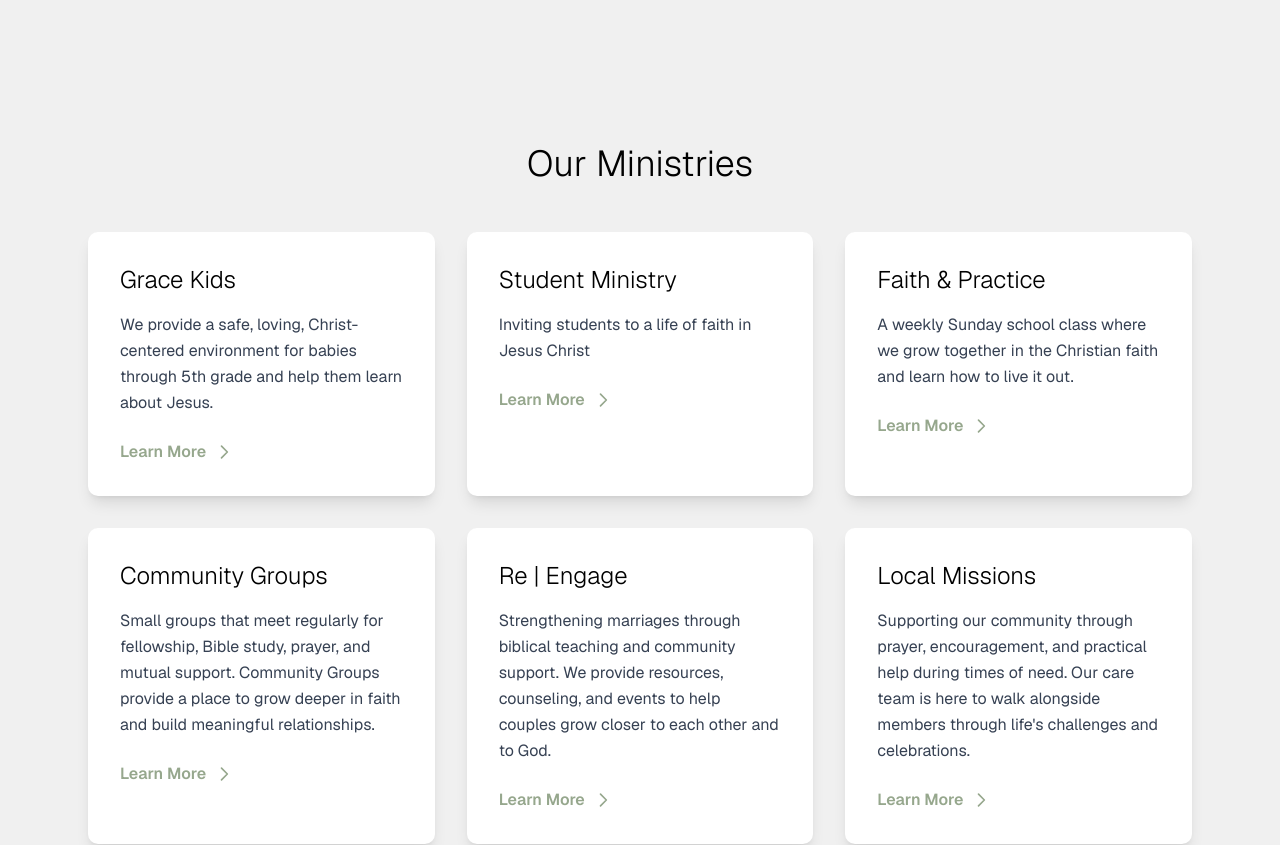
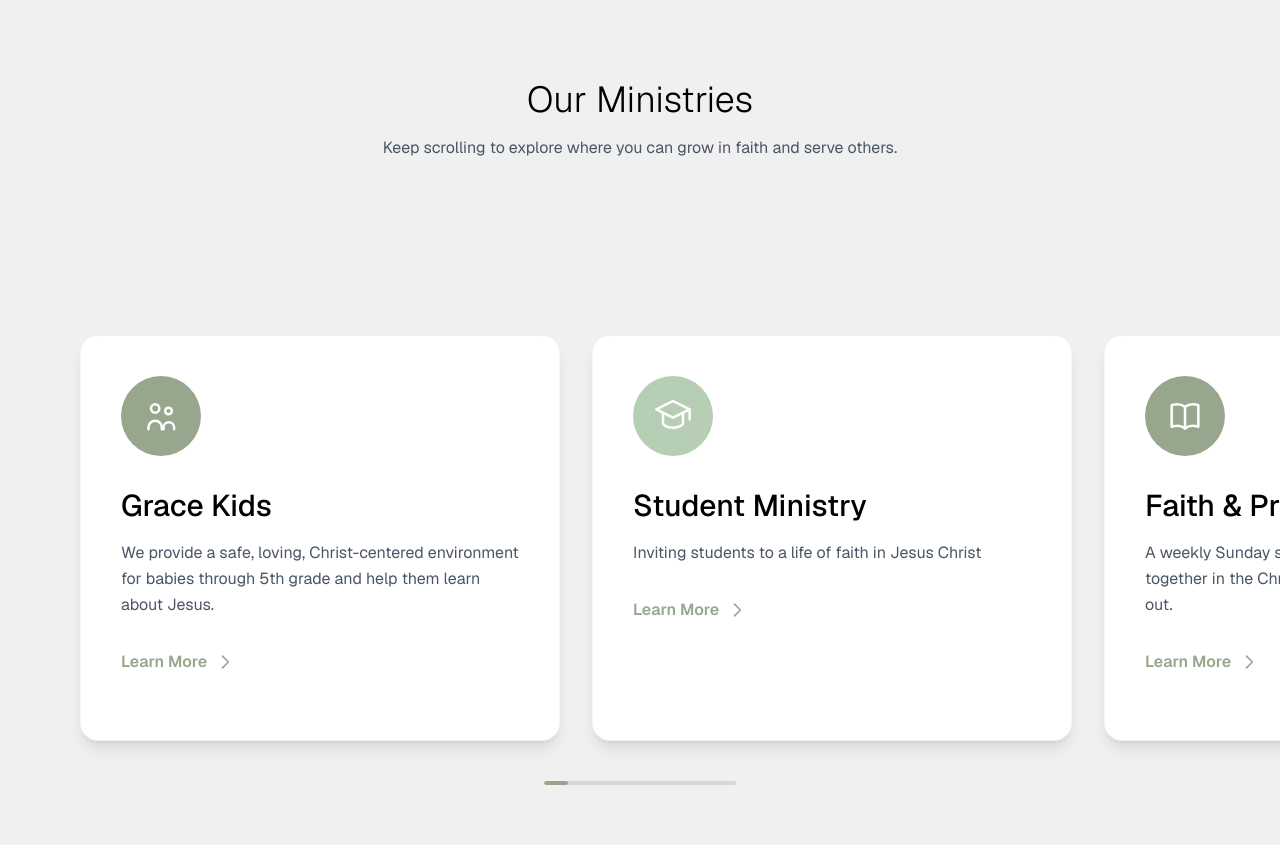
Before and after one commit to joshconverse/gota-site, a Next.js app: page /ministries in a window 1280 px wide. Shown: the part 800-1645 px from the top of the page. Built offline with nearby package versions, Linux system fonts and the light colour scheme.

Commit message:
feat(ministries): pinned scroll carousel with icons (#63)
Replace the ministries grid with a horizontal carousel where vertical
page scroll drives horizontal card movement (pinned/scroll-jacked, like
Apple product pages), plus hand-drawn line icons per ministry.

```diff
--- a/src/app/ministries/page.tsx
+++ b/src/app/ministries/page.tsx
@@ -1,6 +1,7 @@
 import type { Metadata } from 'next';
-import Link from 'next/link';
 import RandomHeroImage from '@/components/RandomHeroImage';
+import MinistryCarousel from '@/components/ministries/MinistryCarousel';
+import type { MinistryIconId } from '@/components/ministries/MinistryIcons';
 import { GENERAL_HERO_IMAGES } from '@/lib/heroImages';
 import { OG_IMAGES } from '@/lib/seo';
 
@@ -19,54 +20,46 @@ export const metadata: Metadata = {
 };
 
 export default function MinistriesPage() {
-  const ministries = [
+  const ministries: { id: MinistryIconId; title: string; description: string }[] = [
     {
       id: "children",
       title: "Grace Kids",
       description: "We provide a safe, loving, Christ-centered environment for babies through 5th grade and help them learn about Jesus.",
-      bgColor: "bg-brand-4"
     },
     {
       id: "students",
       title: "Student Ministry",
       description: "Inviting students to a life of faith in Jesus Christ",
-      bgColor: "bg-brand-1"
     },
     {
       id: "faith-and-practice",
       title: "Faith & Practice",
       description: "A weekly Sunday school class where we grow together in the Christian faith and learn how to live it out.",
-      bgColor: "bg-brand-4"
     },
     {
       id: "community-groups",
       title: "Community Groups",
       description: "Small groups that meet regularly for fellowship, Bible study, prayer, and mutual support. Community Groups provide a place to grow deeper in faith and build meaningful relationships.",
-      bgColor: "bg-brand-4"
     },
     {
       id: "married",
       title: "Re | Engage",
       description: "Strengthening marriages through biblical teaching and community support. We provide resources, counseling, and events to help couples grow closer to each other and to God.",
-      bgColor: "bg-brand-1"
     },
     {
       id: "local-missions",
       title: "Local Missions",
       description: "Supporting our community through prayer, encouragement, and practical help during times of need. Our care team is here to walk alongside members through life's challenges and celebrations.",
-      bgColor: "bg-brand-4"
     },
     {
       id: "worship",
       title: "Worship Ministry",
       description: "Leading our congregation in worship through music, song, and creative expression. Our worship team creates an atmosphere where people can encounter God and respond to His presence.",
-      bgColor: "bg-brand-1"
     },
     {
       id: "international-missions",
       title: "International Missions",
       description: "Partnering with missionaries and supporting global outreach efforts to spread the Gospel worldwide. We are committed to being a sending church that invests in kingdom work both locally and internationally.",
-      bgColor: "bg-brand-4"
     }
   ];
 
@@ -113,35 +106,17 @@ export default function MinistriesPage() {
         </div>
       </section>
 
-      {/* Ministries Grid Section */}
-      <section id="children" className="min-h-screen flex items-center justify-center bg-brand-4 py-20">
-        <div className="container mx-auto max-w-[1200px] px-6 md:px-12 lg:px-20">
-          <h2 className="text-3xl md:text-4xl font-light text-black mb-12 pt-16 text-center">
+      {/* Ministries Carousel Section */}
+      <section id="children" className="bg-brand-4">
+        <div className="container mx-auto max-w-[1200px] px-6 md:px-12 lg:px-20 pt-20">
+          <h2 className="text-3xl md:text-4xl font-light text-black mb-4 text-center">
             Our Ministries
           </h2>
-          <div className="grid grid-cols-1 md:grid-cols-2 lg:grid-cols-3 gap-8">
-            {ministries.map((ministry) => (
-              <Link
-                key={ministry.id}
-                href={`/ministries/${ministry.id}`}
-                className="group bg-white rounded-lg shadow-lg p-8 hover:shadow-xl transition-all duration-300 hover:scale-105 cursor-pointer"
-              >
-                <h3 className="text-2xl font-light text-black mb-4 group-hover:text-brand-1 transition-colors">
-                  {ministry.title}
-                </h3>
-                <p className="text-gray-700 leading-relaxed">
-                  {ministry.description}
-                </p>
-                <div className="mt-6 flex items-center text-brand-1 font-semibold group-hover:translate-x-2 transition-transform">
-                  Learn More
-                  <svg className="w-5 h-5 ml-2" fill="none" stroke="currentColor" viewBox="0 0 24 24">
-                    <path strokeLinecap="round" strokeLinejoin="round" strokeWidth={2} d="M9 5l7 7-7 7" />
-                  </svg>
-                </div>
-              </Link>
-            ))}
-          </div>
+          <p className="text-gray-600 text-center">
+            Keep scrolling to explore where you can grow in faith and serve others.
+          </p>
         </div>
+        <MinistryCarousel ministries={ministries} />
       </section>
     </main>
   );
--- /dev/null
+++ b/src/components/ministries/MinistryCarousel.tsx
@@ -0,0 +1,96 @@
+'use client';
+
+import { useEffect, useLayoutEffect, useRef, useState } from 'react';
+import Link from 'next/link';
+import { MinistryIcon, type MinistryIconId } from './MinistryIcons';
+
+type Ministry = {
+  id: MinistryIconId;
+  title: string;
+  description: string;
+};
+
+const BADGE_COLORS = ['bg-brand-1', 'bg-brand-2'];
+
+export default function MinistryCarousel({ ministries }: { ministries: Ministry[] }) {
+  const wrapperRef = useRef<HTMLDivElement>(null);
+  const trackRef = useRef<HTMLDivElement>(null);
+  const [translateX, setTranslateX] = useState(0);
+  const [maxTranslate, setMaxTranslate] = useState(0);
+  const [wrapperHeight, setWrapperHeight] = useState<number | null>(null);
+  const [progress, setProgress] = useState(0);
+
+  useLayoutEffect(() => {
+    function measure() {
+      if (!trackRef.current) return;
+      const trackWidth = trackRef.current.scrollWidth;
+      const viewportWidth = window.innerWidth;
+      const max = Math.max(trackWidth - viewportWidth, 0);
+      setMaxTranslate(max);
+      setWrapperHeight(max + window.innerHeight);
+    }
+    measure();
+    window.addEventListener('resize', measure);
+    return () => window.removeEventListener('resize', measure);
+  }, [ministries.length]);
+
+  useEffect(() => {
+    function onScroll() {
+      if (!wrapperRef.current || maxTranslate <= 0) return;
+      const rect = wrapperRef.current.getBoundingClientRect();
+      const scrollableDistance = rect.height - window.innerHeight;
+      if (scrollableDistance <= 0) return;
+      const p = Math.min(Math.max(-rect.top / scrollableDistance, 0), 1);
+      setTranslateX(-p * maxTranslate);
+      setProgress(p);
+    }
+    onScroll();
+    window.addEventListener('scroll', onScroll, { passive: true });
+    return () => window.removeEventListener('scroll', onScroll);
+  }, [maxTranslate]);
+
+  return (
+    <div ref={wrapperRef} style={wrapperHeight ? { height: wrapperHeight } : undefined} className="relative">
+      <div className="sticky top-0 h-screen flex flex-col items-start justify-center overflow-hidden">
+        <div
+          ref={trackRef}
+          className="flex gap-8 px-6 md:px-12 lg:px-20 will-change-transform"
+          style={{ transform: `translateX(${translateX}px)` }}
+        >
+          {ministries.map((ministry, i) => (
+            <Link
+              key={ministry.id}
+              href={`/ministries/${ministry.id}`}
+              className="group flex-shrink-0 w-[300px] sm:w-[380px] md:w-[440px] lg:w-[480px] bg-white rounded-2xl shadow-lg hover:shadow-xl transition-all duration-300 hover:-translate-y-1 p-10 border border-gray-100"
+            >
+              <div
+                className={`w-20 h-20 rounded-full flex items-center justify-center mb-8 ${BADGE_COLORS[i % BADGE_COLORS.length]}`}
+              >
+                <MinistryIcon id={ministry.id} className="w-10 h-10 text-white" />
+              </div>
+              <h3 className="text-2xl md:text-3xl font-medium text-black mb-4 group-hover:text-brand-1 transition-colors">
+                {ministry.title}
+              </h3>
+              <p className="text-gray-600 leading-relaxed text-base">
+                {ministry.description}
+              </p>
+              <div className="mt-8 flex items-center text-brand-1 font-semibold group-hover:translate-x-2 transition-transform">
+                Learn More
+                <svg className="w-5 h-5 ml-2" fill="none" stroke="currentColor" viewBox="0 0 24 24">
+                  <path strokeLinecap="round" strokeLinejoin="round" strokeWidth={2} d="M9 5l7 7-7 7" />
+                </svg>
+              </div>
+            </Link>
+          ))}
+        </div>
+
+        <div className="self-center mt-10 w-48 h-1 rounded-full bg-black/10 overflow-hidden">
+          <div
+            className="h-full bg-brand-1 rounded-full"
+            style={{ width: `${Math.max(progress * 100, ministries.length ? 100 / ministries.length : 0)}%` }}
+          />
+        </div>
+      </div>
+    </div>
+  );
+}
--- /dev/null
+++ b/src/components/ministries/MinistryIcons.tsx
@@ -0,0 +1,100 @@
+type IconProps = {
+  className?: string;
+};
+
+function ChildrenIcon({ className }: IconProps) {
+  return (
+    <svg viewBox="0 0 24 24" fill="none" stroke="currentColor" strokeWidth={1.5} strokeLinecap="round" strokeLinejoin="round" className={className}>
+      <circle cx="8.5" cy="7.5" r="2.5" />
+      <path d="M4.5 20v-1.2a4 4 0 0 1 8 0V20" />
+      <circle cx="16.5" cy="9" r="2" />
+      <path d="M13.5 20v-1a3.2 3.2 0 0 1 6.4 0v1" />
+    </svg>
+  );
+}
+
+function StudentsIcon({ className }: IconProps) {
+  return (
+    <svg viewBox="0 0 24 24" fill="none" stroke="currentColor" strokeWidth={1.5} strokeLinecap="round" strokeLinejoin="round" className={className}>
+      <path d="M12 3 2 8l10 5 10-5-10-5Z" />
+      <path d="M6 10.5V16c0 1.5 2.5 3 6 3s6-1.5 6-3v-5.5" />
+      <path d="M22 8v6" />
+    </svg>
+  );
+}
+
+function FaithPracticeIcon({ className }: IconProps) {
+  return (
+    <svg viewBox="0 0 24 24" fill="none" stroke="currentColor" strokeWidth={1.5} strokeLinecap="round" strokeLinejoin="round" className={className}>
+      <path d="M12 6.5c-2-1.6-5-2-8-1v13c3-1 6-.6 8 1 2-1.6 5-2 8-1V5.5c-3-1-6-.6-8 1Z" />
+      <path d="M12 6.5V19.5" />
+    </svg>
+  );
+}
+
+function CommunityGroupsIcon({ className }: IconProps) {
+  return (
+    <svg viewBox="0 0 24 24" fill="none" stroke="currentColor" strokeWidth={1.5} strokeLinecap="round" strokeLinejoin="round" className={className}>
+      <circle cx="9" cy="8" r="3.2" />
+      <path d="M3 20v-1a5.5 5.5 0 0 1 9.5-3.7" />
+      <path d="M16 4.3a3.2 3.2 0 0 1 0 6.2" />
+      <path d="M15 14.5A5.5 5.5 0 0 1 21 20v0" />
+    </svg>
+  );
+}
+
+function MarriedIcon({ className }: IconProps) {
+  return (
+    <svg viewBox="0 0 24 24" fill="none" stroke="currentColor" strokeWidth={1.5} strokeLinecap="round" strokeLinejoin="round" className={className}>
+      <circle cx="9" cy="13" r="5.5" />
+      <circle cx="15" cy="13" r="5.5" />
+    </svg>
+  );
+}
+
+function LocalMissionsIcon({ className }: IconProps) {
+  return (
+    <svg viewBox="0 0 24 24" fill="none" stroke="currentColor" strokeWidth={1.5} strokeLinecap="round" strokeLinejoin="round" className={className}>
+      <path d="M12 20.2s-7.2-4.4-9.4-8.6C1 8.2 3.4 4.8 6.8 4.8c2 0 3.5 1 5.2 3 1.7-2 3.2-3 5.2-3 3.4 0 5.8 3.4 4.2 6.8-2.2 4.2-9.4 8.6-9.4 8.6Z" />
+    </svg>
+  );
+}
+
+function WorshipIcon({ className }: IconProps) {
+  return (
+    <svg viewBox="0 0 24 24" fill="none" stroke="currentColor" strokeWidth={1.5} strokeLinecap="round" strokeLinejoin="round" className={className}>
+      <path d="M9 18V5l11-2v13" />
+      <circle cx="6" cy="18" r="3" />
+      <circle cx="17" cy="16" r="3" />
+    </svg>
+  );
+}
+
+function InternationalMissionsIcon({ className }: IconProps) {
+  return (
+    <svg viewBox="0 0 24 24" fill="none" stroke="currentColor" strokeWidth={1.5} strokeLinecap="round" strokeLinejoin="round" className={className}>
+      <circle cx="12" cy="12" r="9" />
+      <path d="M3 12h18" />
+      <path d="M12 3c2.6 2.4 4 5.6 4 9s-1.4 6.6-4 9" />
+      <path d="M12 3c-2.6 2.4-4 5.6-4 9s1.4 6.6 4 9" />
+    </svg>
+  );
+}
+
+const ICONS = {
+  children: ChildrenIcon,
+  students: StudentsIcon,
+  'faith-and-practice': FaithPracticeIcon,
+  'community-groups': CommunityGroupsIcon,
+  married: MarriedIcon,
+  'local-missions': LocalMissionsIcon,
+  worship: WorshipIcon,
+  'international-missions': InternationalMissionsIcon,
+} as const;
+
+export type MinistryIconId = keyof typeof ICONS;
+
+export function MinistryIcon({ id, className }: { id: MinistryIconId; className?: string }) {
+  const Icon = ICONS[id];
+  return <Icon className={className} />;
+}
```
